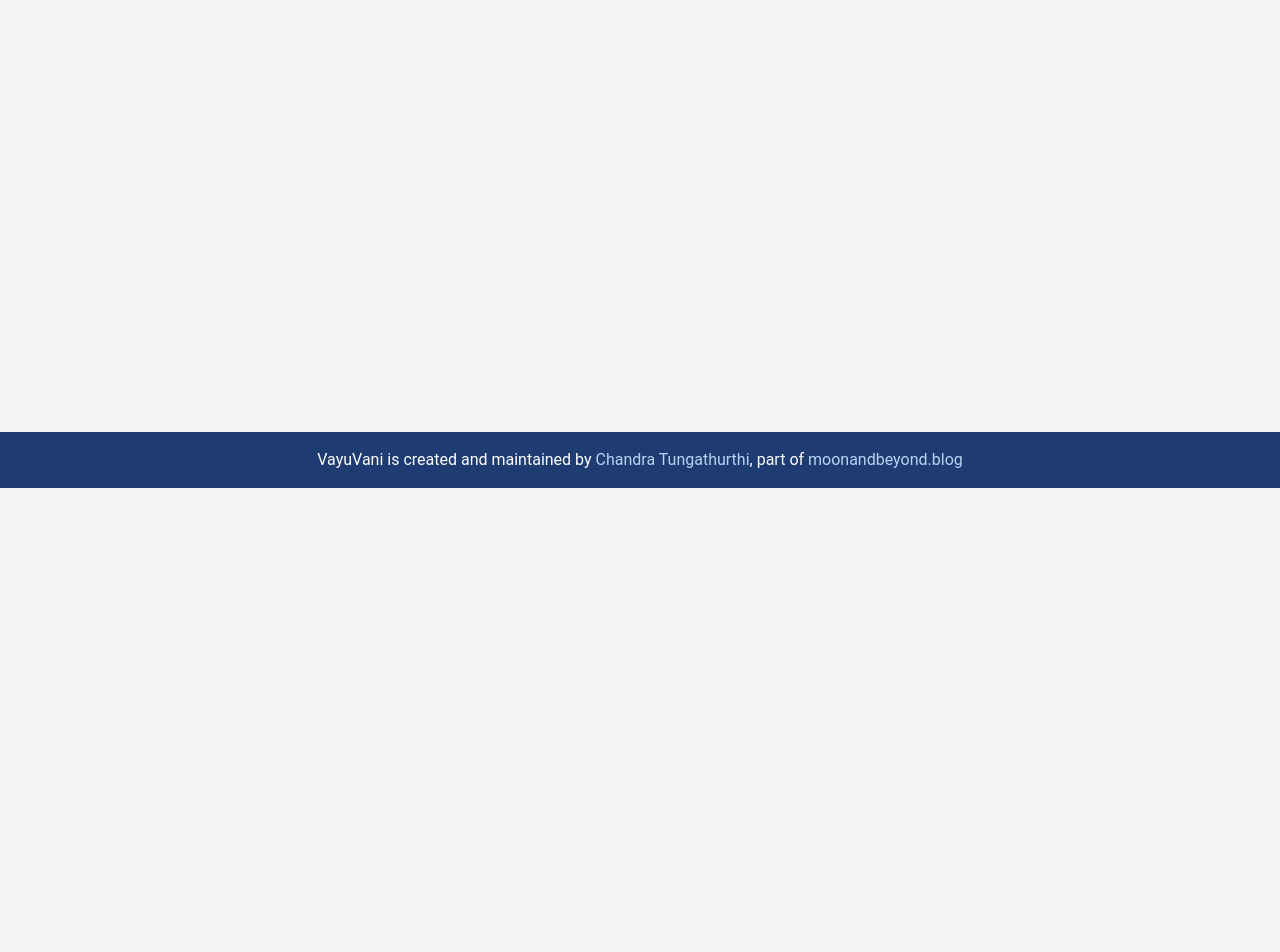
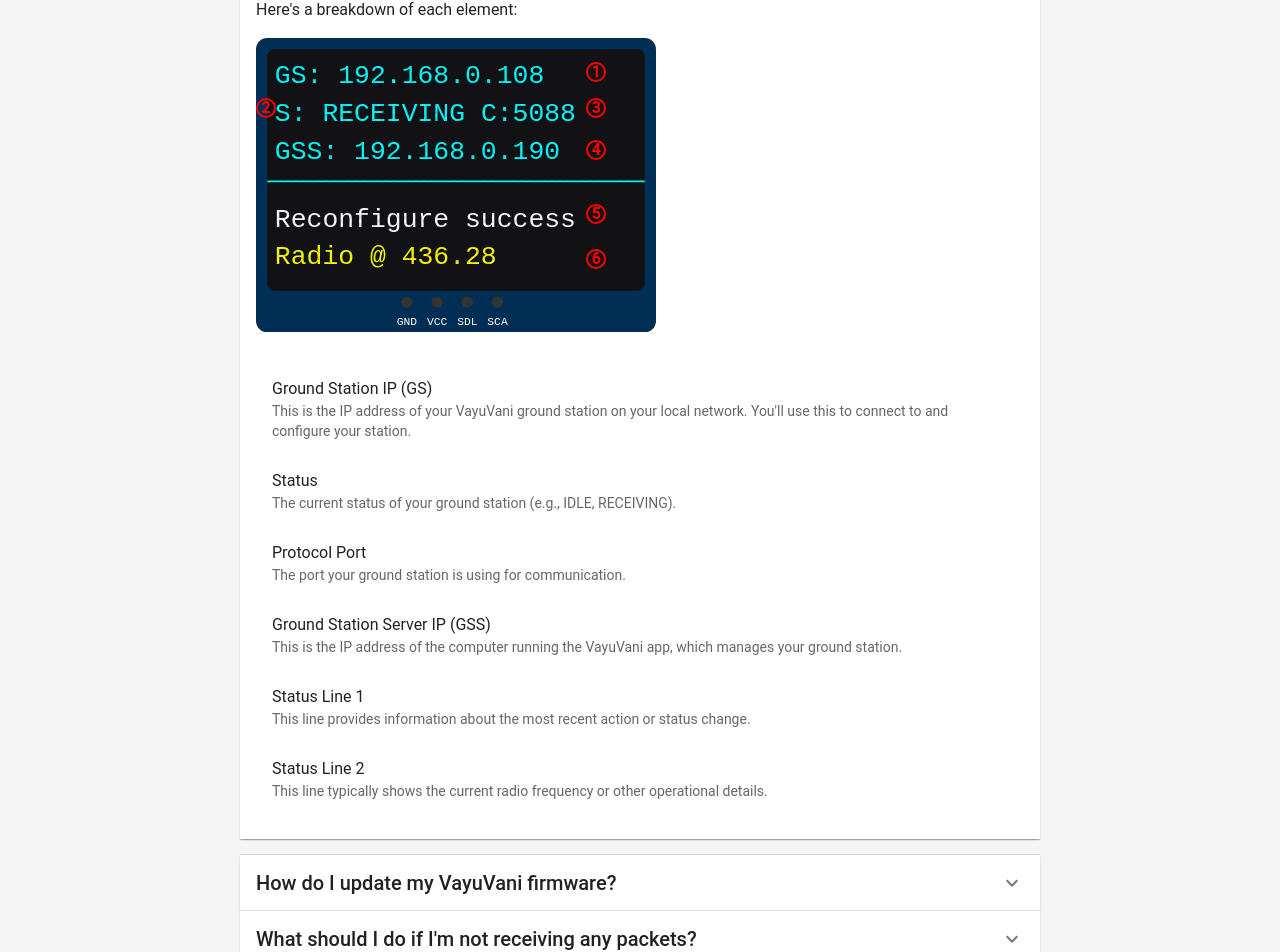
Before and after one commit to vayuvani/website, a React (Vite) app: page /faq in a window 1280 px wide. Shown: the part 312-1264 px from the top of the page. Before the commit the page ends 800 px from the top, so only its background shows below. Built offline with nearby package versions, Linux system fonts and the light colour scheme.

Commit message:
chore: adding basic faq

```diff
--- a/src/App.jsx
+++ b/src/App.jsx
@@ -8,6 +8,7 @@
 import Overview from "./Overview.jsx";
 // import GroundStationRegistrationForm from './GroundStationRegistrationForm.jsx';
 import GettingStarted from "./GettingStarted.jsx";
+import FAQ from "./FAQ.jsx";
 
 const theme = createTheme({
   palette: {
@@ -75,6 +76,7 @@
                     <Button color="inherit" component={Link} to="/groundstation-map">Groundstation Mesh</Button>
                     <Button color="inherit" component={Link} to="/live-packets">Live Packets</Button>
                     <Button color="inherit" component={Link} to="/register-station">Register Station</Button>
+                    <Button color="inherit" component={Link} to="/faq">FAQ</Button>
                   </Box>
                   <Box>
                     <IconButton data-umami-event="navigation-discord"  color="inherit" href="https://discord.gg/Gr87RuqsEX" target="_blank" rel="noopener noreferrer">
@@ -106,6 +108,7 @@
                 <Route path="/live-packets" element={<div>Under construction..</div>} />
                 <Route path="/register-station" element={<div>Under construction..</div>} />
                 {/*<Route path="/register-station" element={<GroundStationRegistrationForm />} />*/}
+                <Route path="/faq" element={<FAQ />} />
 
               </Routes>
             </Box>
--- /dev/null
+++ b/src/FAQ.jsx
@@ -0,0 +1,162 @@
+import React from 'react';
+import { Typography, Accordion, AccordionSummary, AccordionDetails, Box, List, ListItem, ListItemText } from '@mui/material';
+import ExpandMoreIcon from '@mui/icons-material/ExpandMore';
+import DynamicStatusDisplay from './DynamicStatusDisplay';
+const CircleAnnotation = ({ top, left, size, label }) => (
+    <div style={{
+      position: 'absolute',
+      top: `${top}%`,
+      left: `${left}%`,
+      width: `${size}px`,
+      height: `${size}px`,
+      borderRadius: '50%',
+      border: '2px solid red',
+      display: 'flex',
+      justifyContent: 'center',
+      alignItems: 'center',
+      color: 'red',
+      fontWeight: 'bold',
+      zIndex: 10,
+    }}>
+      {label}
+    </div>
+);
+
+const FAQ = () => {
+  return (
+      <Box sx={{ maxWidth: 800, margin: 'auto', pt: 4 }}>
+        <Typography variant="h4" component="h1" gutterBottom>
+          Frequently Asked Questions
+        </Typography>
+
+        <Accordion defaultExpanded>
+          <AccordionSummary expandIcon={<ExpandMoreIcon />}>
+            <Typography variant="h6">What does the VayuVani display show?</Typography>
+          </AccordionSummary>
+          <AccordionDetails>
+            <Typography paragraph>
+              The VayuVani display provides essential information about your ground station's status and operation. Here's a breakdown of each element:
+            </Typography>
+            <Box sx={{ position: 'relative', margin: 'auto' }}>
+              <DynamicStatusDisplay
+                  gsIp="192.168.0.108"
+                  status="RECEIVING"
+                  port="5088"
+                  gssIp="192.168.0.190"
+                  line1="Reconfigure success"
+                  line2="Radio @ 436.28"
+                  maxWidth="400px"
+              />
+              <CircleAnnotation top={8} left={43} size={20} label="1" />
+              <CircleAnnotation top={20} left={0} size={20} label="2" />
+              <CircleAnnotation top={20} left={43} size={20} label="3" />
+              <CircleAnnotation top={34} left={43} size={20} label="4" />
+              <CircleAnnotation top={55} left={43} size={20} label="5" />
+              <CircleAnnotation top={70} left={43} size={20} label="6" />
+            </Box>
+            <List>
+              <ListItem>
+
+              </ListItem>
+              <ListItem>
+                <ListItemText
+                    primary="Ground Station IP (GS)"
+                    secondary="This is the IP address of your VayuVani ground station on your local network. You'll use this to connect to and configure your station."
+                />
+              </ListItem>
+              <ListItem>
+                <ListItemText
+                    primary="Status"
+                    secondary="The current status of your ground station (e.g., IDLE, RECEIVING)."
+                />
+              </ListItem>
+              <ListItem>
+                <ListItemText
+                    primary="Protocol Port"
+                    secondary="The port your ground station is using for communication."
+                />
+              </ListItem>
+              <ListItem>
+                <ListItemText
+                    primary="Ground Station Server IP (GSS)"
+                    secondary="This is the IP address of the computer running the VayuVani app, which manages your ground station."
+                />
+              </ListItem>
+              <ListItem>
+                <ListItemText
+                    primary="Status Line 1"
+                    secondary="This line provides information about the most recent action or status change."
+                />
+              </ListItem>
+              <ListItem>
+                <ListItemText
+                    primary="Status Line 2"
+                    secondary="This line typically shows the current radio frequency or other operational details."
+                />
+              </ListItem>
+            </List>
+          </AccordionDetails>
+        </Accordion>
+
+        <Accordion>
+          <AccordionSummary expandIcon={<ExpandMoreIcon />}>
+            <Typography variant="h6">How do I update my VayuVani firmware?</Typography>
+          </AccordionSummary>
+          <AccordionDetails>
+            <Typography>To update your VayuVani firmware, follow these steps:</Typography>
+            <List>
+              <ListItem>
+                <ListItemText primary="1. Visit the VayuVani Installer website: https://installer.vayuvani.com" />
+              </ListItem>
+              <ListItem>
+                <ListItemText primary="2. Connect your ground station hardware to your computer" />
+              </ListItem>
+              <ListItem>
+                <ListItemText primary="3. Follow the on-screen instructions to download and flash the latest firmware" />
+              </ListItem>
+              <ListItem>
+                <ListItemText primary="4. After flashing, reconnect your ground station to your local network" />
+              </ListItem>
+              <ListItem>
+                <ListItemText primary="5. Update your VayuVani app to the latest version for full compatibility" />
+              </ListItem>
+            </List>
+          </AccordionDetails>
+        </Accordion>
+
+        <Accordion>
+          <AccordionSummary expandIcon={<ExpandMoreIcon />}>
+            <Typography variant="h6">What should I do if I'm not receiving any packets?</Typography>
+          </AccordionSummary>
+          <AccordionDetails>
+            <Typography>If you're not receiving packets, try the following troubleshooting steps:</Typography>
+            <List>
+              <ListItem>
+                <ListItemText primary="1. Verify that your antenna is properly connected and oriented" />
+              </ListItem>
+              <ListItem>
+                <ListItemText primary="2. Check that you're tuned to the correct frequency for the satellite you're trying to receive" />
+              </ListItem>
+              <ListItem>
+                <ListItemText primary="3. Ensure there are no physical obstructions blocking your antenna's line of sight" />
+              </ListItem>
+              <ListItem>
+                <ListItemText primary="4. Confirm that the satellite you're tracking is actually passing overhead at the expected time" />
+              </ListItem>
+              <ListItem>
+                <ListItemText primary="5. Try adjusting the gain settings in the VayuVani app" />
+              </ListItem>
+              <ListItem>
+                <ListItemText primary="6. Restart both your ground station hardware and the VayuVani app" />
+              </ListItem>
+              <ListItem>
+                <ListItemText primary="7. If problems persist, check the VayuVani community forums or Discord for additional support" />
+              </ListItem>
+            </List>
+          </AccordionDetails>
+        </Accordion>
+      </Box>
+  );
+};
+
+export default FAQ;
```
